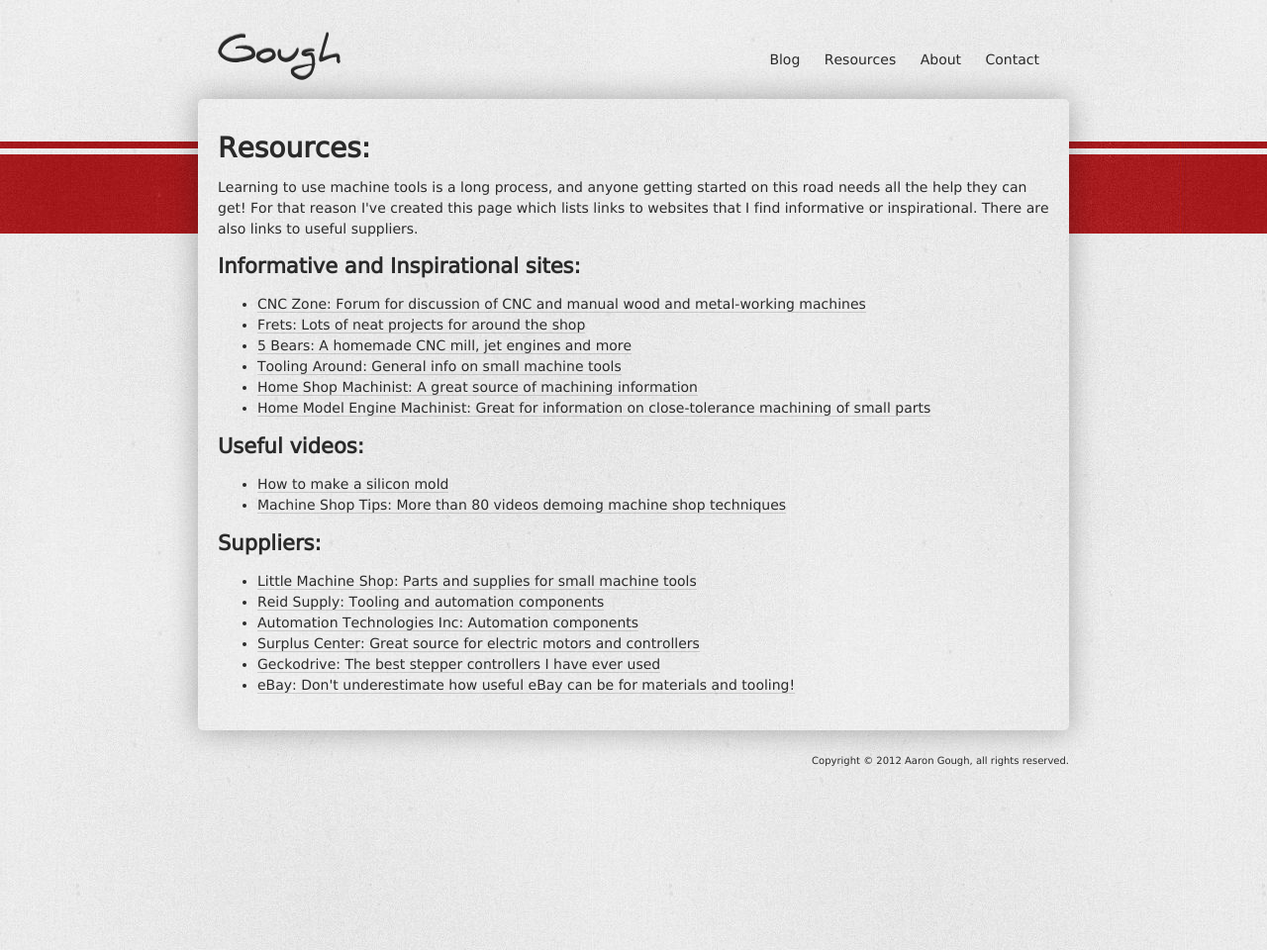
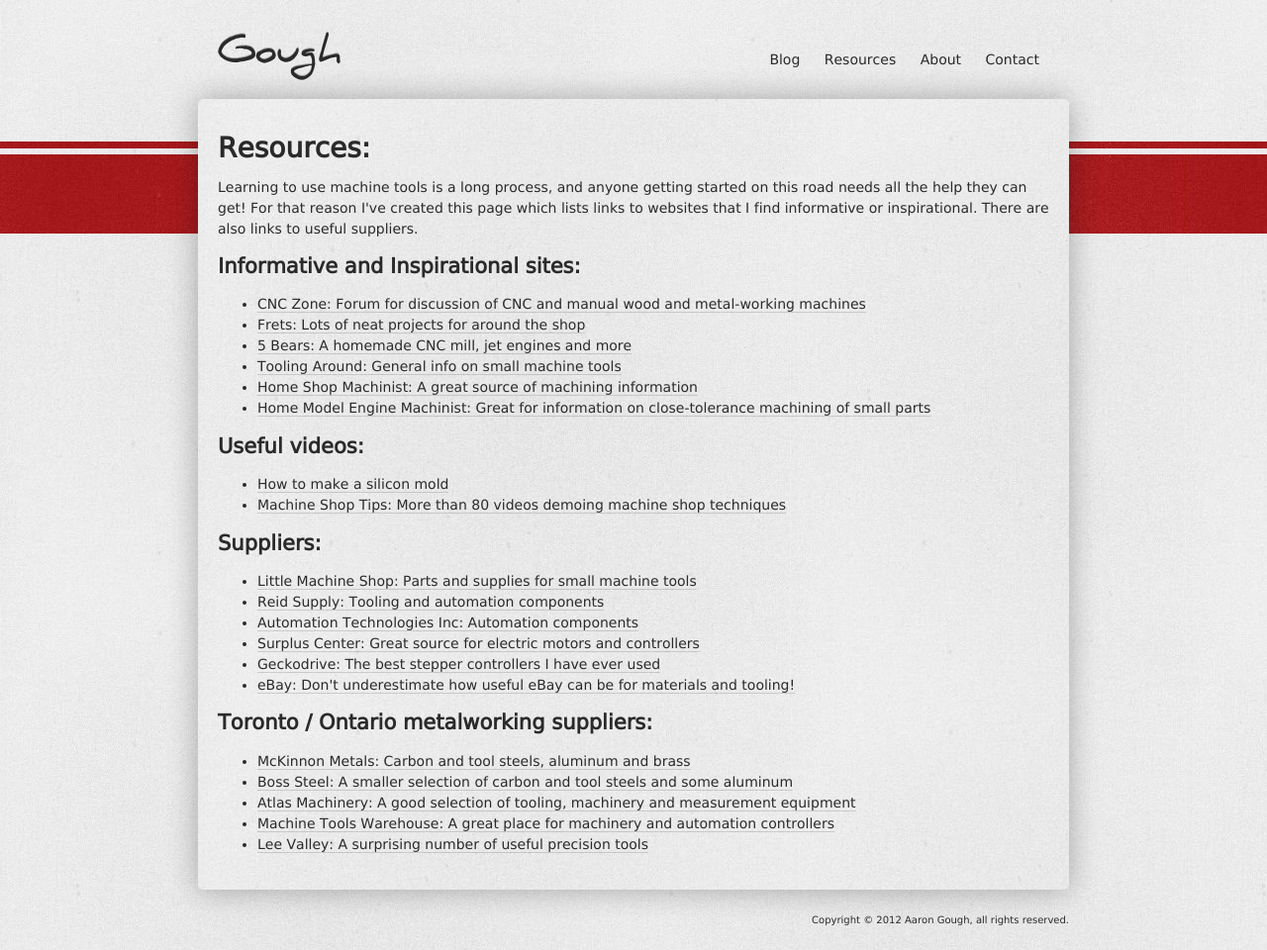
Before and after one commit to anddam/goughcustom, a Jekyll site: the page built from resources.html, in a window 1280 px wide. Shown: the whole page at 99% size. Built offline with Jekyll 4.4.1, drawn with Linux system fonts in a browser that asks for light colours.

Commit message:
Added a short list of local suppliers.

```diff
--- a/resources.html
+++ b/resources.html
@@ -44,3 +44,15 @@
     <li><a href="http://ebay.com/">eBay: Don't underestimate how useful eBay can be for materials and tooling!</a></li>
   </ul>
 </p>
+
+<h2>Toronto / Ontario metalworking suppliers:</h2>
+
+<p>
+  <ul>
+    <li><a href="http://www.mckinnonmetals.com/">McKinnon Metals: Carbon and tool steels, aluminum and brass</a></li>
+    <li><a href="http://bossteel.com/">Boss Steel: A smaller selection of carbon and tool steels and some aluminum</a></li>
+    <li><a href="http://www.atlas-machinery.com/">Atlas Machinery: A good selection of tooling, machinery and measurement equipment</a></li>
+    <li><a href="https://www.machinetoolswarehouse.com/xcart/catalog/index.html">Machine Tools Warehouse: A great place for machinery and automation controllers</a></li>
+    <li><a href="http://leevalley.com/">Lee Valley: A surprising number of useful precision tools</a></li>
+  </ul>
+</p>
```
